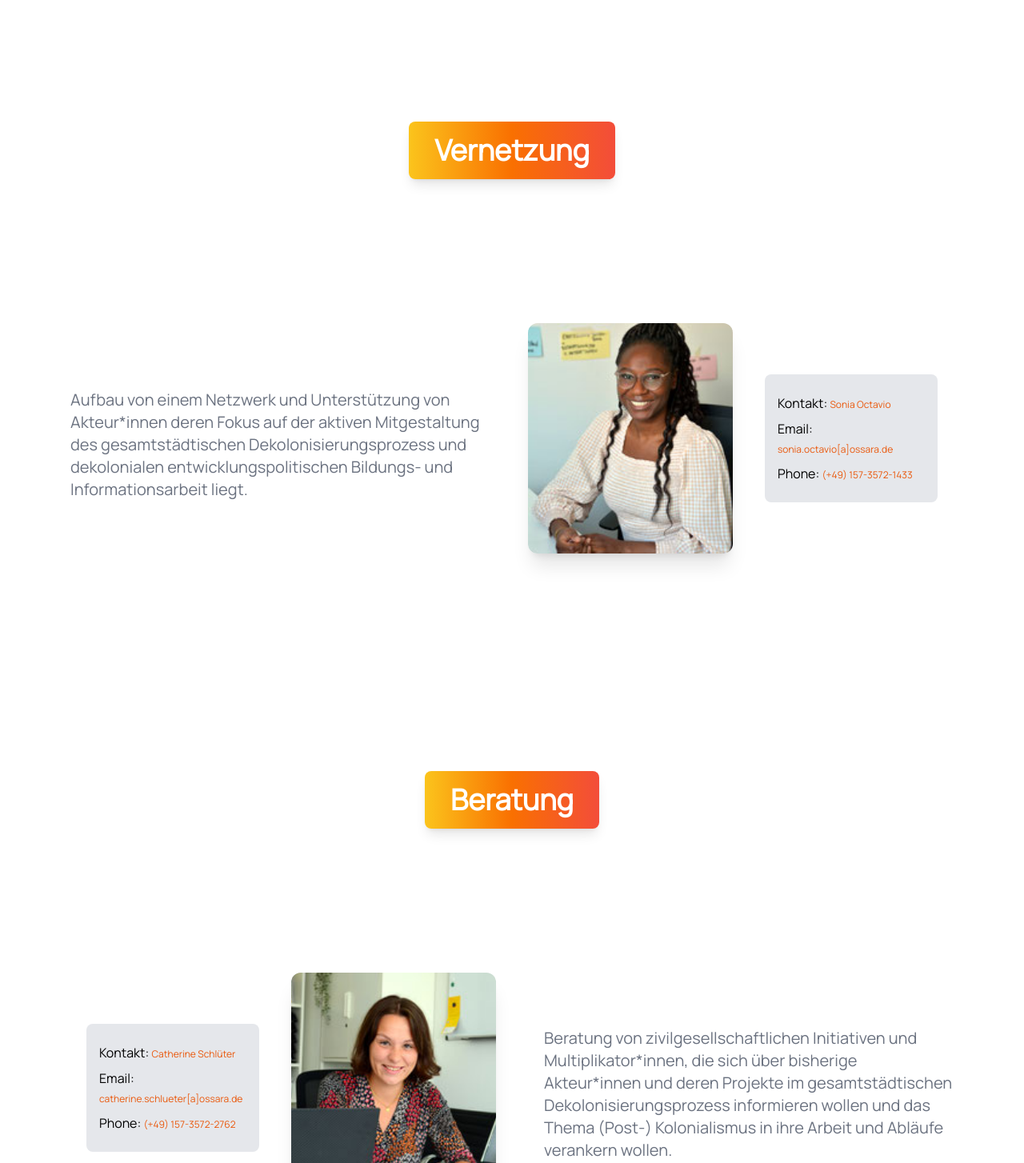
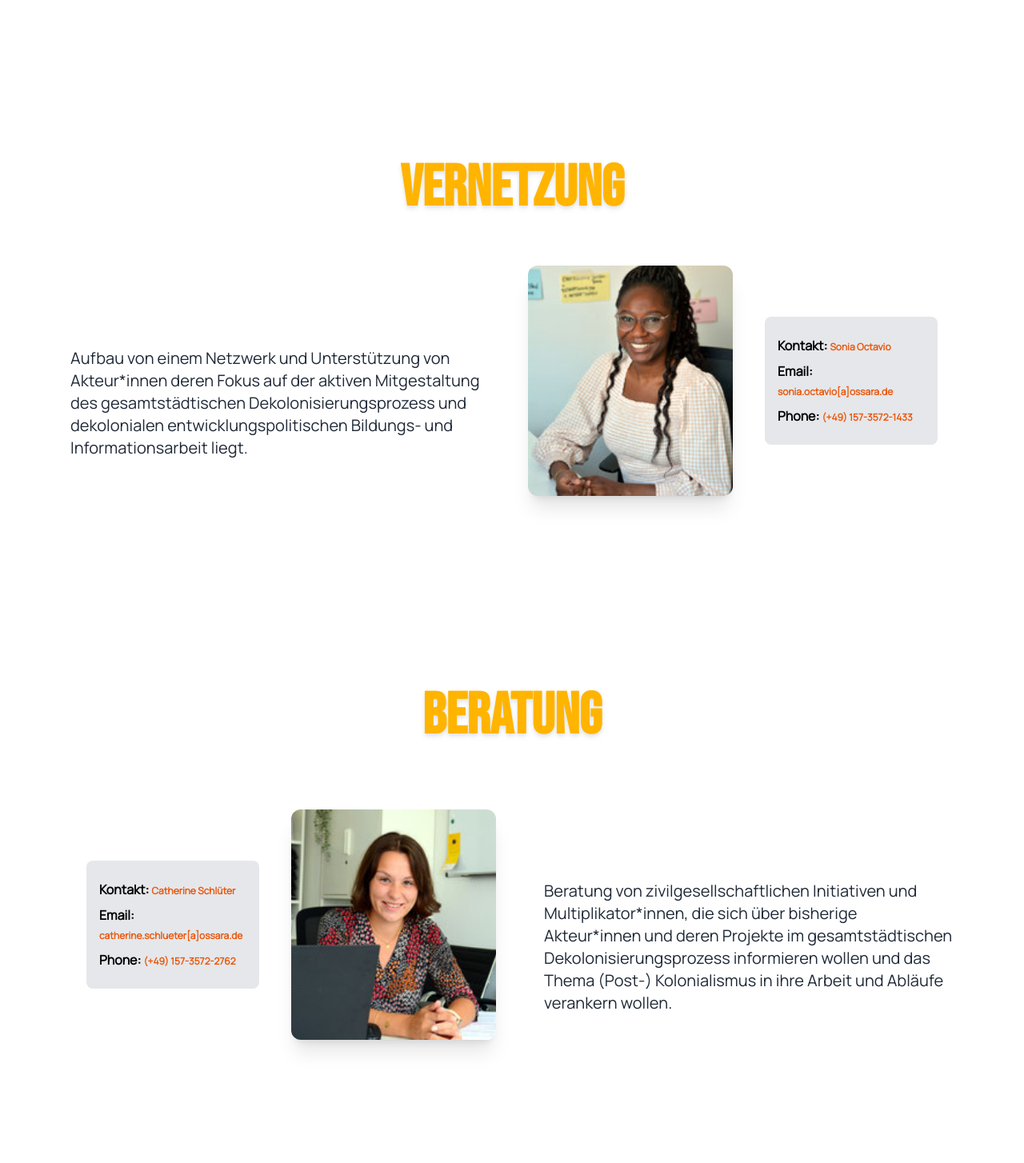
Before and after one commit to Chell0/ossara, a Next.js app: page /eine_welt_promotorinnen in a window 1280 px wide. Shown: the part 1876-3330 px from the top of the page at 80% size. Built offline with nearby package versions, Linux system fonts and the light colour scheme; a web font is replaced by a local one.

Commit message:
chore: Update font type and size.

```diff
--- a/src/components/EineWeltPromotorinnen/EineWeltPromotorinnen.tsx
+++ b/src/components/EineWeltPromotorinnen/EineWeltPromotorinnen.tsx
@@ -62,17 +62,19 @@
         </section>
 
         {/* Vernetzung */}
-        <section className="w-full flex items-center justify-center mt-28 sm:px-2">
-          <div className="bg-blended-gradient shadow-lg rounded-lg max-w-md sm:px-4">
-            <h2 className="text-white text-xl py-4 px-4 sm:text-2xl md:text3xl lg:text-4xl font-semibold text-center">
+        <section className="w-full flex items-center justify-center sm:px-2">
+          <div className="max-w-md">
+            <h2
+              className={`${bebasNeue.className} mt-20 text-[#ffb400] text-6xl sm:text-4xl md:text-5xl lg:text-7xl font-bold text-center drop-shadow-md`}
+            >
               Vernetzung
             </h2>
           </div>
         </section>
 
-        <section className="flex flex-col md:flex-row items-center gap-10 py-10 mx-10 mt-5 mb-20">
+        <section className="flex flex-col md:flex-row items-center gap-10 mx-10 mt-5 mb-20">
           <div className="w-full md:w-1/2">
-            <p className="mt-4 text-xl text-gray-500">
+            <p className="mt-4 text-xl text-gray-800">
               Aufbau von einem Netzwerk und Unterstützung von Akteur*innen deren
               Fokus auf der aktiven Mitgestaltung des gesamtstädtischen
               Dekolonisierungsprozess und dekolonialen entwicklungspolitischen
@@ -80,13 +82,14 @@
             </p>
           </div>
           <div className="w-full md:w-1/2 flex-shrink-0">
-            <section className="flex flex-col md:flex-row items-center gap-10 py-10 mx-5 mt-20 mb-20">
+            <section className="flex flex-col md:flex-row items-center gap-10 mt-10 mx-5 mb-20">
               <div className="w-full md:w-1/2 flex-shrink-0 flex justify-center">
                 <Image
                   src={`/team/sonia.jpg`}
                   alt="About Photo"
-                  width={400}
-                  height={400}
+                  width={360}
+                  height={720}
+                  quality={100}
                   className="rounded-xl shadow-xl object-cover sm:w-40 sm:h-40 md:w-72 md:h-72 lg:w-84 lg:h-84"
                 />
               </div>
@@ -94,19 +97,19 @@
                 <div
                   className={`max-w-lg space-y-2 px-0 sm:px-1 md:px-2 lg:px-4 p-1 sm:p-2 md:p-3 lg:p-6`}
                 >
-                  <p className={`font-medium`}>
+                  <p className={`text-md font-semibold`}>
                     Kontakt:{" "}
                     <span className={`text-xs text-orange-600`}>
                       Sonia Octavio
                     </span>
                   </p>
-                  <p className={`font-medium`}>
+                  <p className={`text-md font-semibold`}>
                     Email:{" "}
                     <span className={`text-xs text-orange-600`}>
                       sonia.octavio[a]ossara.de
                     </span>
                   </p>
-                  <p className={`font-medium`}>
+                  <p className={`text-md font-semibold`}>
                     Phone:{" "}
                     <span className={`text-xs text-orange-600`}>
                       (+49) 157-3572-1433
@@ -119,34 +122,36 @@
         </section>
 
         {/* Beratung */}
-        <section className="w-full flex items-center justify-center mt-28 sm:px-2">
-          <div className="bg-blended-gradient shadow-lg rounded-lg max-w-md sm:px-4">
-            <h2 className="text-white text-xl py-4 px-4 sm:text-2xl md:text3xl lg:text-4xl font-semibold text-center">
+        <section className="w-full flex items-center justify-center sm:px-2">
+          <div className="max-w-md">
+            <h2
+              className={`${bebasNeue.className} mt-20 text-[#ffb400] text-6xl sm:text-4xl md:text-5xl lg:text-7xl font-bold text-center drop-shadow-md`}
+            >
               Beratung
             </h2>
           </div>
         </section>
 
-        <section className="flex flex-col md:flex-row items-center gap-10 py-10 mx-10 mt-5 mb-20">
+        <section className="flex flex-col md:flex-row items-center gap-10 mx-10 mt-10 mb-20">
           <div className="w-full md:w-1/2 flex-shrink-0">
-            <section className="flex flex-col md:flex-row items-center gap-10 py-10 mx-5 mt-20 mb-20">
+            <section className="flex flex-col md:flex-row items-center gap-10 mx-5 mt-10 mb-20">
               <div className="w-full md:w-1/2 bg-gray-200 rounded-lg">
                 <div
                   className={`max-w-lg space-y-2 px-0 sm:px-1 md:px-2 lg:px-4 p-1 sm:p-2 md:p-3 lg:p-6`}
                 >
-                  <p className={`font-medium`}>
+                  <p className={`text-md font-semibold`}>
                     Kontakt:{" "}
                     <span className={`text-xs text-orange-600`}>
                       Catherine Schlüter
                     </span>
                   </p>
-                  <p className={`font-medium`}>
+                  <p className={`text-md font-semibold`}>
                     Email:{" "}
                     <span className={`text-xs text-orange-600`}>
                       catherine.schlueter[a]ossara.de
                     </span>
                   </p>
-                  <p className={`font-medium`}>
+                  <p className={`text-md font-semibold`}>
                     Phone:{" "}
                     <span className={`text-xs text-orange-600`}>
                       (+49) 157-3572-2762
@@ -166,7 +171,7 @@
             </section>
           </div>
           <div className="w-full md:w-1/2">
-            <p className="mt-4 text-xl text-gray-500">
+            <p className="mt-4 text-xl text-gray-800">
               Beratung von zivilgesellschaftlichen Initiativen und
               Multiplikator*innen, die sich über bisherige Akteur*innen und
               deren Projekte im gesamtstädtischen Dekolonisierungsprozess
```
